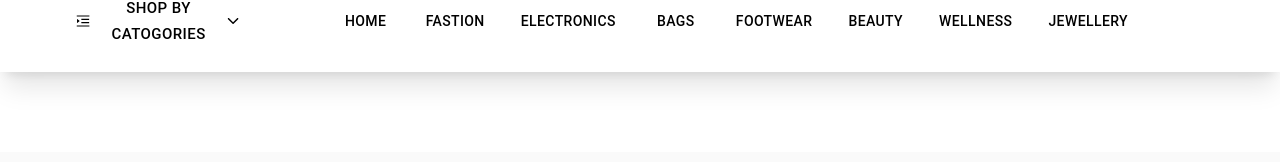
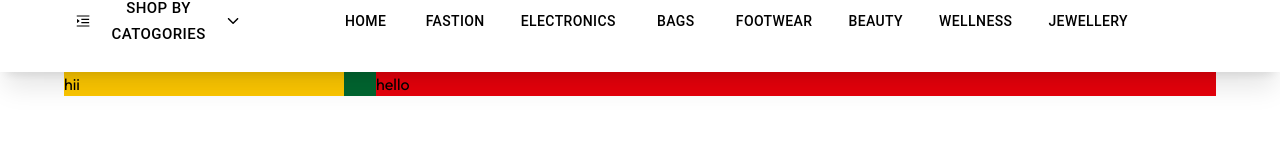
Before and after one commit to Raahul423/react-node-ecommerce, a React (Vite) app in the folder Frontend/: page /products in a window 1280 px wide. Shown: the part 330-492 px from the top of the page. Built offline with nearby package versions, Linux system fonts and the light colour scheme; a web font is replaced by a local one.

Commit message:
fix some allignment

```diff
--- a/Frontend/src/App.jsx
+++ b/Frontend/src/App.jsx
@@ -1,15 +1,17 @@
 
 import { BrowserRouter, Route, Router, Routes } from 'react-router-dom'
-import Header from './Components/Header'
 import Home from './Pages/Home'
 import Footer from './Components/FooterComponent/Footer'
+import Products from './Pages/Products'
+import Header from './Components/Header/Header'
 
 function App() {
   return (
     <>
-      <Header/>
+     <Header/>
       <Routes>
         <Route path='/' element={<Home/>}/>
+        <Route path='/products' element={<Products/>}/>
       </Routes>
       <Footer/>
     </>
--- a/Frontend/src/Components/Header.jsx
+++ b/Frontend/src/Components/Header/Header.jsx
@@ -1,18 +1,18 @@
 import React from 'react'
 import { Link } from 'react-router'
 import Badge from '@mui/material/Badge';
-import { assest } from '../assets/Assests'
-import Search from './Search'
+import { assest } from '../../assets/Assests'
 import {FaRegHeart} from 'react-icons/fa'
 import { ShoppingCartIcon } from 'lucide-react'
 import { IconButton, Tooltip } from '@mui/material'
 import { StyledEngineProvider } from '@mui/material/styles';
-import Navbar from './Navigation/Navbar';
-import Navdrawer from './Navigation/Navdrawer';
+import Navbar from '../Navigation/Navbar';
+import Navdrawer from '../Navigation/Navdrawer';
+import Search from './Search';
 
 const Header = () => {
     return (
-        <header className='bg-white shadow-xl'>
+        <header className='bg-white shadow-xl sticky top-0 z-50'>
             <div className='top-strip border-1 border-gray-300'>
                 <div className='my-container p-4'>
                     <div className='flex items-center justify-between '>
@@ -39,7 +39,7 @@ const Header = () => {
                 </div>
 
                 <div className='col2 w-[45%]'>
-                    <Search />
+                    <Search/>
                 </div>
 
                 <div className='col3 w-[30%] flex gap-2 justify-end  items-center'>
--- /dev/null
+++ b/Frontend/src/Components/ProductLists/ProductItem.jsx
@@ -0,0 +1,11 @@
+import React from 'react'
+
+const ProductItem = () => {
+  return (
+    <section className='col1 w-[75%] bg-red-600'>
+      hello
+    </section>
+  )
+}
+
+export default ProductItem
--- /dev/null
+++ b/Frontend/src/Components/ProductLists/ProductSlider.jsx
@@ -0,0 +1,11 @@
+import React from 'react'
+
+const ProductSlider = () => {
+  return (
+    <section className='col2 w-[25%] bg-yellow-400'>
+      hii
+    </section>
+  )
+}
+
+export default ProductSlider
--- /dev/null
+++ b/Frontend/src/Pages/Products.jsx
@@ -0,0 +1,15 @@
+import React from 'react'
+import ProductSlider from '../Components/ProductLists/ProductSlider'
+import ProductItem from '../Components/ProductLists/ProductItem'
+
+
+const Products = () => {
+  return (
+    <div className='my-container flex w-full bg-green-800 gap-8 '>
+      <ProductSlider/>
+      <ProductItem/>
+    </div>
+  )
+}
+
+export default Products
```
Also changed, not shown: Frontend/src/Components/Header/Search.jsx (renamed from Frontend/src/Components/Search.jsx).
